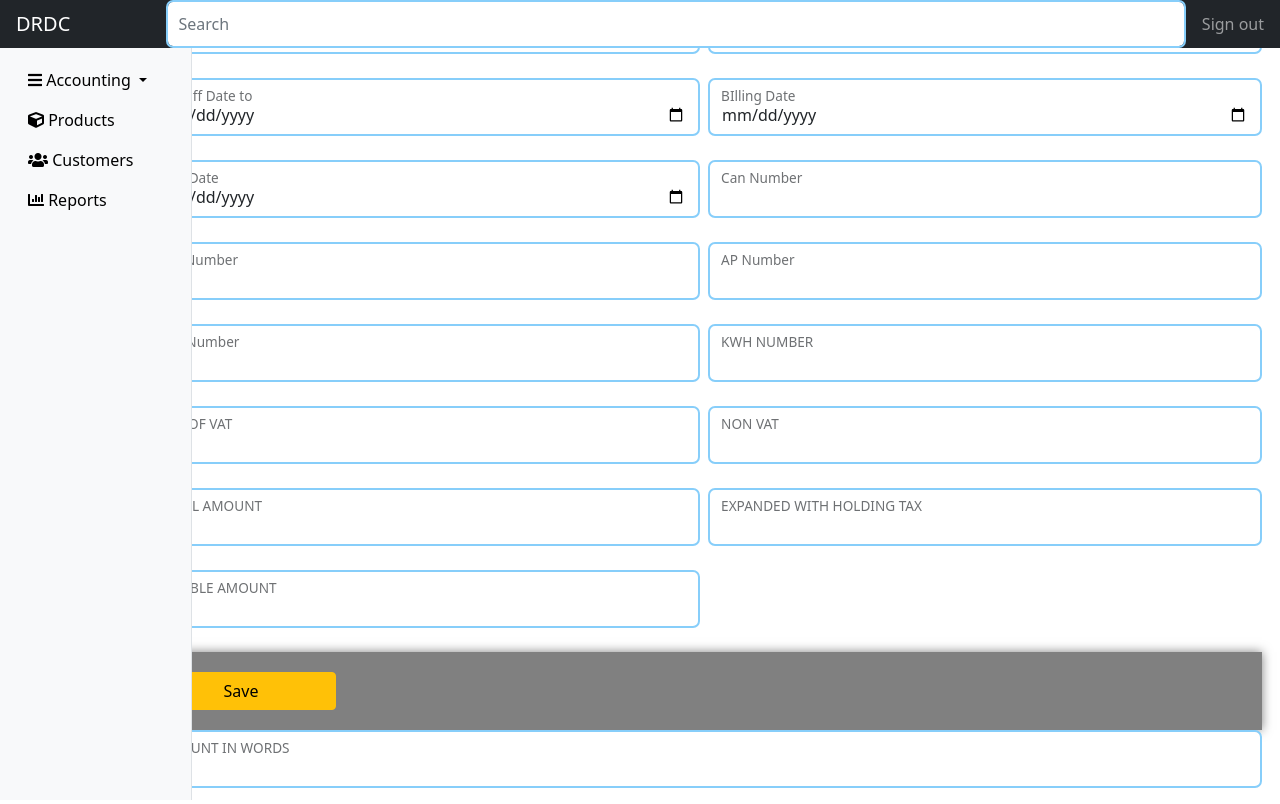
After one commit to joeygracesabusido/duraville, a FastAPI app: template templates/electricity/electricity_monitoring.html in a window 1280 px wide. The commit adds this page. Run offline with FastAPI, Linux system fonts and the light colour scheme; the template is opened without the code that fills it, so the values that code supplies are empty; some libraries are stand-ins or nearby versions.

Commit message:
02.10.2024 12:33 am

```diff
--- a/routes/admin.py
+++ b/routes/admin.py
@@ -448,3 +448,8 @@ async def updateGRCRental(id,items:UpdateWaterBaseModel,username: str = Depends(
 
 
     return  {'Messeges':'Data has been Updated'}
+
+
+@login_router.get("/electricity-dashboard/", response_class=HTMLResponse)
+async def insert_cost(request: Request):
+    return templates.TemplateResponse("electricity/electricity_monitoring.html", {"request":request})
--- a/templates/dashboard.html
+++ b/templates/dashboard.html
@@ -140,7 +140,7 @@
 
 
 <nav class="navbar navbar-dark sticky-top bg-dark flex-md-nowrap p-0">
-    <a class="navbar-brand col-md-3 col-lg-2 me-0 px-3" href="#">DRDC</a>
+    <a class="navbar-brand col-md-3 col-lg-2 me-0 px-3" href="/dashboard/">DRDC</a>
     <button class="navbar-toggler position-absolute d-md-none collapsed" type="button" data-bs-toggle="collapse" data-bs-target="#sidebarMenu" aria-controls="sidebarMenu" aria-expanded="false" aria-label="Toggle navigation">
         <span class="navbar-toggler-icon"></span>
     </button>
@@ -176,7 +176,7 @@
 
                         <ul class="dropdown-menu" aria-labelledby="dropdownMenuLink">
                             <li><a class="dropdown-item" href="/insert-cost/">Cost</a></li>
-                            <li><a class="dropdown-item" href="/insert-cost-elements/">Insert Cost Elements</a></li>
+                            <li><a class="dropdown-item" href="/electricity-dashboard/">Electricity</a></li>
                             <li><a class="dropdown-item" href="#">Item 3</a></li>
                         </ul>
                     </li>
--- /dev/null
+++ b/templates/electricity/electricity_monitoring.html
@@ -0,0 +1,439 @@
+{% extends 'dashboard.html' %}
+
+{% block content %}
+
+<script src="https://cdnjs.cloudflare.com/ajax/libs/jquery/3.6.0/jquery.min.js"></script>
+<script src="https://cdnjs.cloudflare.com/ajax/libs/popper.js/2.11.6/umd/popper.min.js"></script> <!-- Include Popper.js -->
+<script src="https://cdn.jsdelivr.net/npm/bootstrap@5.0.2/dist/js/bootstrap.min.js"></script> <!-- Include Bootstrap JavaScript -->
+<script src="https://cdnjs.cloudflare.com/ajax/libs/jqueryui/1.12.1/jquery-ui.min.js"></script>
+<link rel="stylesheet" href="https://cdnjs.cloudflare.com/ajax/libs/jqueryui/1.12.1/jquery-ui.min.css" />
+
+
+<link href="https://cdn.jsdelivr.net/npm/bootstrap@5.0.2/dist/css/bootstrap.min.css" rel="stylesheet" integrity="sha384-EVSTQN3/azprG1Anm3QDgpJLIm9Nao0Yz1ztcQTwFspd3yD65VohhpuuCOmLASjC" crossorigin="anonymous">
+
+<style>
+
+body {
+    margin: 0;
+    }
+
+    .yellow-background {
+        background-color: gray;
+        padding: 20px 0;
+        text-align: center;
+        box-shadow: 0 0 10px rgba(0, 0, 0, 0.5);
+    }
+
+    .container {
+        position: absolute;
+        top: 50%;
+        left: 55%;
+        transform: translate(-50%, -50%);
+    }
+
+.container1 {
+
+    width: 70%;
+    margin: auto;
+    border-width: 2px;
+    margin-bottom: 15px;
+    text-align: center;
+}
+
+.form-control{
+        flex: 1;
+
+      background-color: smoke whitesmoke;
+      border: 2px solid lightskyblue;
+      border-radius: 7px;
+      padding: 10px;
+      /* color: white; */
+    }
+
+/* label {
+    display: inline-block;
+    width: 35%;
+    text-align: right;
+    margin-right: 15px;
+    font-size: 30px;
+}
+
+input {
+    flex: 1;
+        margin: 0 10px;
+        border-radius: 5px;
+        border: 2px solid lightskyblue;
+        padding: 10px;
+        background-color: whitesmoke;
+        width: 35%;
+} */
+
+
+/* Add new style for the sidebar to make it fixed and take up 25% of the viewport width */
+.sidebar {
+    position: fixed;
+    width: 15%;
+    height: 100%;
+    top: 0;
+    left: 0;
+    background-color: #f8f9fa;
+    border-right: 1px solid #dee2e6;
+    padding-top: 20px;
+    z-index: 1;
+}
+
+.main-content {
+    margin-left: 25%;
+}
+
+@media (max-width: 767px) {
+    .sidebar {
+        width: 100%;
+        margin-left: 0;
+        position: static;
+        border-right: none;
+        padding-top: 0;
+        background-color: red;
+    }
+
+    .main-content {
+        margin-left: 0;
+    }
+
+    #my_table_cost {
+        font-size: 12px;
+    }
+}
+
+
+</style>
+
+<body>
+
+    <div class="container" >
+
+        <div class="row g-2">
+            <div class="col-md">
+              <div class="form-floating">
+                <input type="date" class="form-control" id="trans_date">
+                <label for="floatingInputGrid">AP DATE</label>
+              </div>
+            </div>
+            <div class="col-md">
+              <div class="form-floating">
+                <input type="date" class="form-control" id="cut_off_date">
+                <label for="floatingInputGrid">Cut off date from</label>
+              </div>
+            </div>
+        </div>
+        <br>
+
+        <div class="row g-2">
+            <div class="col-md">
+              <div class="form-floating">
+                <input type="date" class="form-control" id="cut_off_date_to">
+                <label for="floatingInputGrid">Cut off Date to</label>
+              </div>
+            </div>
+            <div class="col-md">
+              <div class="form-floating">
+                <input type="date" class="form-control" id="billing_date">
+                <label for="floatingInputGrid">BIlling Date</label>
+              </div>
+            </div>
+        </div>
+        <br>
+
+        <div class="row g-2">
+            <div class="col-md">
+              <div class="form-floating">
+                <input type="date" class="form-control" id="due_date">
+                <label for="floatingInputGrid">Due Date</label>
+              </div>
+            </div>
+            <div class="col-md">
+              <div class="form-floating">
+                <input type="text" class="form-control" id="can_number">
+                <label for="floatingInputGrid">Can Number</label>
+              </div>
+            </div>
+        </div>
+        <br>
+        <div class="row g-2">
+            <div class="col-md">
+              <div class="form-floating">
+                <input type="text" class="form-control" id="sin_number">
+                <label for="floatingInputGrid">SIN Number</label>
+              </div>
+            </div>
+            <div class="col-md">
+              <div class="form-floating">
+                <input type="text" class="form-control" id="ap_number">
+                <label for="floatingInputGrid">AP Number</label>
+              </div>
+            </div>
+        </div>
+        <br>
+        <div class="row g-2">
+            <div class="col-md">
+              <div class="form-floating">
+                <input type="text" class="form-control" id="rfp_number">
+                <label for="floatingInputGrid">RFP Number</label>
+              </div>
+            </div>
+
+            <div class="col-md">
+              <div class="form-floating">
+                <input type="text" class="form-control" id="kwh_no">
+                <label for="floatingInputGrid">KWH NUMBER</label>
+              </div>
+            </div>
+        </div>
+
+        <br>
+        <div class="row g-2">
+            <div class="col-md">
+              <div class="form-floating">
+                <input type="number" class="form-control" id="net_of_vat">
+                <label for="floatingInputGrid">NET OF VAT</label>
+              </div>
+            </div>
+
+            <div class="col-md">
+              <div class="form-floating">
+                <input type="number" class="form-control" id="non_vat_amount">
+                <label for="floatingInputGrid">NON VAT</label>
+              </div>
+            </div>
+        </div>
+        <br>
+        <div class="row g-2">
+            <div class="col-md">
+              <div class="form-floating">
+                <input type="number" class="form-control" id="total_amount">
+                <label for="floatingInputGrid">TOTAL AMOUNT</label>
+              </div>
+            </div>
+
+            <div class="col-md">
+              <div class="form-floating">
+                <input type="number" class="form-control" id="with_holdingtax">
+                <label for="floatingInputGrid">EXPANDED WITH HOLDING TAX</label>
+              </div>
+            </div>
+        </div>
+        <br>
+        <div class="row g-2">
+            <div class="col-md">
+              <div class="form-floating">
+                <input type="text" class="form-control" id="payable_amount">
+                <label for="floatingInputGrid">PAYABLE AMOUNT</label>
+              </div>
+            </div>
+
+            <div class="col-md">
+              <div class="form-floating">
+                <input type="number" class="form-control" id="with_holdingtax" hidden>
+
+              </div>
+            </div>
+        </div>
+
+
+        <br>
+
+        <div class="yellow-background d-flex justify-content-start align-items-center">
+            <button type="button" class="btn btn-warning" style="width: 190px;">Save</button>
+        </div>
+
+
+
+        <div class="row g-2">
+            <div class="col-md">
+              <div class="form-floating">
+                <input type="text" class="form-control" id="spell_number">
+                <label for="floatingInputGrid">AMOUNT IN WORDS</label>
+              </div>
+            </div>
+
+
+        </div>
+
+
+        <div class="col-md">
+            <p id="spell_number_result"></p>
+          </div>
+
+
+
+
+        <!-- <div class="container1">
+            <label for="employee_id">Date:</label>
+            <input
+                type="date"
+                name="date_electricity"
+                id="date_electricity"
+
+            >
+        </div>
+
+        <div class="container1">
+
+            <input
+                type="date"
+                name="fname"
+                id="fname"
+
+            >
+        </div>
+
+        <div class="container1">
+            <label for="fname">Cut off Date To:</label>
+            <input
+                type="date"
+                name="fname"
+                id="fname"
+
+            >
+        </div>
+
+        <div class="container1">
+            <label for="fname">Billing Date:</label>
+            <input
+                type="date"
+                name="billing_date"
+                id="billing_date"
+
+            >
+        </div>
+
+        <div class="container1">
+            <label for="fname">Due Date:</label>
+            <input
+                type="date"
+                name="due_date"
+                id="due_date"
+
+            >
+        </div>
+
+
+        <div class="container1">
+            <label for="fname">Due Date:</label>
+            <input
+                type="date"
+                name="due_date"
+                id="due_date"
+
+            >
+        </div>
+     -->
+    </div>
+
+</body>
+
+
+<script>
+    var th = ['','Thousand','Million','Billion','Trillion'];
+    var dg = ['Zero','One','Two','Three','Four',
+              'Five','Six','Seven','Eight','Nine'];
+    var tn = ['Ten','Eleven','Twelve','Thirteen', 'Fourteen','Fifteen','Sixteen',
+              'Seventeen','Sighteen','Nineteen'];
+    var tw = ['Twenty','Thirty','Forty','Fifty',
+              'Sixty','Seventy','Eighty','Ninety'];
+
+    function toWords(s) {
+      s = s.toString();
+      s = s.replace(/[\, ]/g,'');
+
+      if (s != parseFloat(s)) return 'not a number';
+
+      var x = s.indexOf('.');
+      if (x == -1) x = s.length;
+
+      if (x > 15) return 'too big';
+
+      var n = s.split('');
+      var str = '';
+      var sk = 0;
+
+      for (var i = 0; i < x; i++) {
+        if ((x - i) % 3 == 2) {
+          if (n[i] == '1') {
+            str += tn[Number(n[i+1])] + ' ';
+            i++;
+            sk = 1;
+          } else if (n[i] != 0) {
+            str += tw[n[i] - 2] + ' ';
+            sk = 1;
+          }
+        } else if (n[i] != 0) {
+          str += dg[n[i]] + ' ';
+          if ((x - i) % 3 == 0) str += 'hundred ';
+          sk = 1;
+        }
+
+        if ((x - i) % 3 == 1) {
+          if (sk) str += th[(x - i - 1) / 3] + ' ';
+          sk = 0;
+        }
+      }
+
+      if (x != s.length) {
+        var y = s.length;
+        str += 'and ';
+
+        for (var i = x + 1; i < y; i++) {
+          str += dg[n[i]] + ' ';
+        }
+      }
+
+      return str.replace(/\s+/g,' ');
+    }
+
+    function decimalToFraction(decimalPart) {
+        if (decimalPart === 0) return '';
+
+        const epsilon = 1e-15;
+        const numerator = Math.round(decimalPart * 100 + epsilon);
+        const denominator = 100;
+
+        return `${numerator}/${denominator}`;
+        }
+
+
+        document.getElementById("payable_amount").addEventListener("input", function () {
+        const inputNumber = parseFloat(this.value) || 0;
+        const integerPart = Math.floor(inputNumber);
+        const decimalPart = inputNumber - integerPart;
+
+        const spelledIntegerPart = toWords(integerPart);
+        const spelledDecimalPart = decimalToFraction(decimalPart);
+
+        const spelledNumber = spelledIntegerPart + (decimalPart ? ` and ${spelledDecimalPart}` : '');
+
+        document.getElementById("spell_number").value = spelledNumber;
+        });
+
+
+
+
+  </script>
+
+
+
+
+
+<script src="https://cdn.jsdelivr.net/npm/bootstrap@5.0.2/dist/js/bootstrap.bundle.min.js" integrity="sha384-MrcW6ZMFYlzcLA8Nl+NtUVF0sA7MsXsP1UyJoMp4YLEuNSfAP+JcXn/tWtIaxVXM" crossorigin="anonymous"></script>
+
+
+
+
+
+
+
+
+
+
+
+{% endblock %}
```
